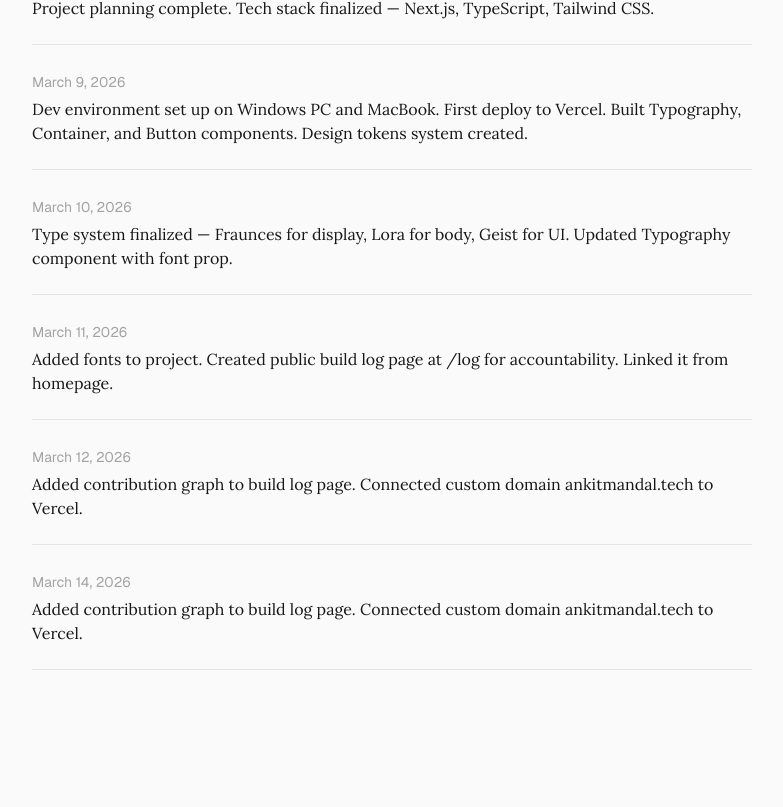
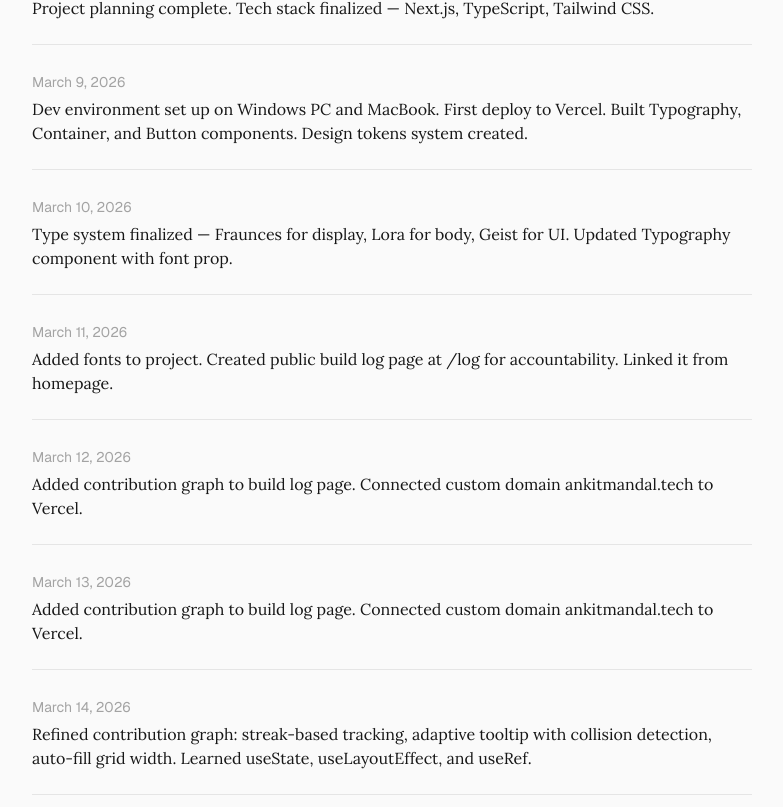
Before and after one commit to AnkitCodeZzz/portfolio, a Next.js app: page /log in a window 1280 px wide. Shown: the part 490-1297 px from the top of the page, without its empty margins (248-1031 px from the left). Before the commit the page ends 1256 px from the top, so only its background shows below. Built offline with nearby package versions, Linux system fonts and the light colour scheme.

Commit message:
Update build log entries

```diff
--- a/app/log/page.tsx
+++ b/app/log/page.tsx
@@ -24,8 +24,12 @@ const logs = [
     entry: "Added contribution graph to build log page. Connected custom domain ankitmandal.tech to Vercel.",
   },
   {
+    date: "March 13, 2026",
+    entry: "Added contribution graph to build log page. Connected custom domain ankitmandal.tech to Vercel.",
+  },
+  {
     date: "March 14, 2026",
-    entry: "Added contribution graph to build log page. Connected custom domain ankitmandal.tech to Vercel.",
+    entry: "Refined contribution graph: streak-based tracking, adaptive tooltip with collision detection, auto-fill grid width. Learned useState, useLayoutEffect, and useRef.",
   },
 ];
 
```
